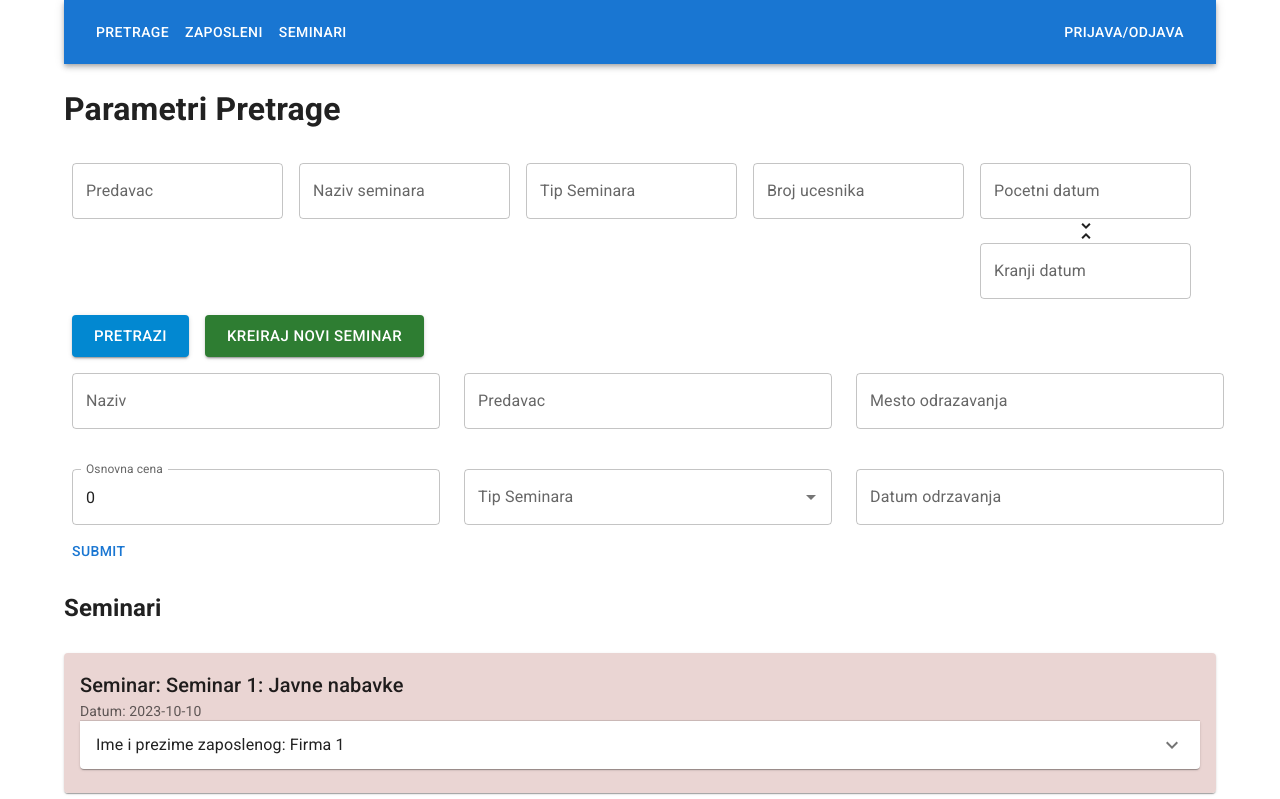
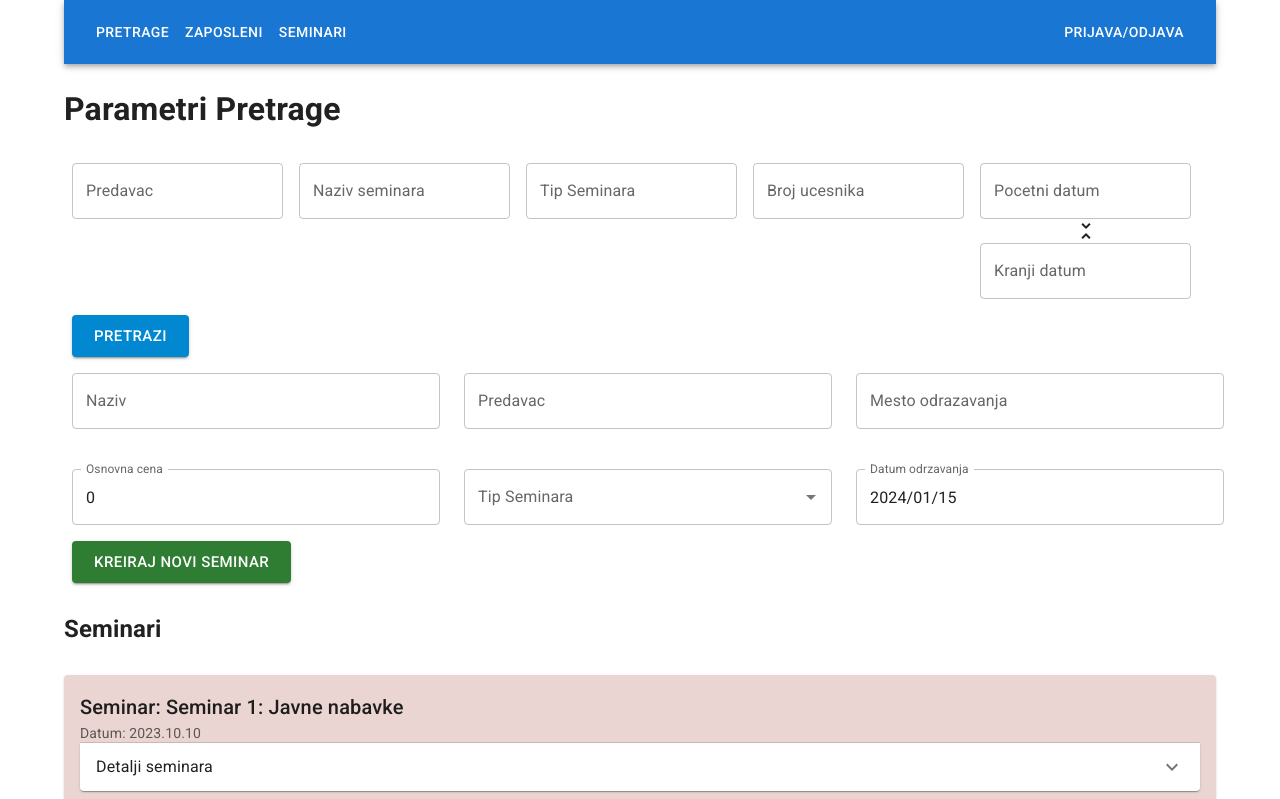
Before and after one commit to BogdanRaicevic/ied-projects, a React (Vite) app: page /seminari in a window 1280 px wide. Shown: the top 799 px of the page. Built offline with nearby package versions, Linux system fonts and the light colour scheme.

Commit message:
Add seminar to list

```diff
--- a/src/components/Forms/CreateSeminarForm/CreateSeminarForm.tsx
+++ b/src/components/Forms/CreateSeminarForm/CreateSeminarForm.tsx
@@ -3,25 +3,28 @@ import { tipoviSeminara } from "../../../fakeData/seminarsData";
 import { Controller, useForm } from "react-hook-form";
 import { DatePicker, LocalizationProvider } from "@mui/x-date-pickers";
 import { AdapterDateFns } from "@mui/x-date-pickers/AdapterDateFns";
-import { useState } from "react";
 import { Seminar, SeminarSchema } from "../../../schemas/companySchemas";
 import { zodResolver } from "@hookform/resolvers/zod";
 import Grid2 from "@mui/material/Unstable_Grid2/Grid2";
 
-export default function CreateSeminarForm() {
+interface CreateSeminarFormProps {
+  onAddSeminar: (data: any) => void;
+}
+
+export default function CreateSeminarForm({ onAddSeminar }: CreateSeminarFormProps) {
   const {
     handleSubmit,
     control,
     formState: { errors },
   } = useForm<Seminar>({
     resolver: zodResolver(SeminarSchema),
+    defaultValues: {
+      datum: new Date(),
+    },
   });
 
-  const [_seminar, setSeminar] = useState<Seminar>();
-
   const handleSaveSeminar = (data: any) => {
-    setSeminar(data);
-    console.log("seminar", data);
+    onAddSeminar(data);
   };
 
   const onError = (errors: any, e: any) => {
@@ -143,7 +146,8 @@ export default function CreateSeminarForm() {
           <Controller
             control={control}
             name="datum"
-            render={({ field }) => (
+            rules={{ required: true }}
+            render={({ field, fieldState }) => (
               <FormControl fullWidth sx={{ m: 1 }}>
                 <LocalizationProvider dateAdapter={AdapterDateFns}>
                   <DatePicker
@@ -151,7 +155,19 @@ export default function CreateSeminarForm() {
                     label="Datum odrzavanja"
                     disablePast
                     value={field.value}
-                    onChange={(newValue) => (field.value = newValue as Date)}
+                    onChange={(newValue) => {
+                      field.onChange(newValue);
+                      return newValue;
+                    }}
+                    slots={{
+                      textField: ({ ...params }) => (
+                        <TextField
+                          {...params}
+                          error={!!fieldState.invalid}
+                          helperText={fieldState.error && "Datum odrzavanja is required"}
+                        />
+                      ),
+                    }}
                   />
                 </LocalizationProvider>
               </FormControl>
@@ -159,7 +175,9 @@ export default function CreateSeminarForm() {
           ></Controller>
         </Grid2>
       </Grid2>
-      <Button type="submit">Submit</Button>
+      <Button sx={{ m: 1 }} size="large" variant="contained" color="success" type="submit">
+        Kreiraj novi seminar
+      </Button>
     </Box>
   );
 }
--- a/src/components/Seminari/EssentialSeminarData.tsx
+++ b/src/components/Seminari/EssentialSeminarData.tsx
@@ -5,7 +5,7 @@ import Grid from "@mui/system/Unstable_Grid";
 type SingleSeminar = {
   id: string;
   naziv: string;
-  datum: string;
+  datum: Date;
   predavac: string;
   tipSeminara: string;
   maloprodajnaCena: number;
@@ -25,6 +25,7 @@ type SingleSeminar = {
 export function EssentialSeminarData(item: SingleSeminar) {
   const countZaposleni = (seminar: any) => {
     let count = 0;
+    if (!seminar.ucesnici) return count;
     seminar.ucesnici.forEach((ucesnik: any) => {
       count += ucesnik.zaposleni.length;
     });
@@ -90,7 +91,7 @@ export function EssentialSeminarData(item: SingleSeminar) {
       </Grid>
       <Grid xs={3}>
         <Typography sx={{ m: 1, p: 1, fontSize: "1.5em" }} id="broj-firmi">
-          Broj Firmi: {item.ucesnici.length}
+          Broj Firmi: {item.ucesnici?.length || 0}
         </Typography>
       </Grid>
 
--- a/src/components/Seminari/UcesniciSeminara.tsx
+++ b/src/components/Seminari/UcesniciSeminara.tsx
@@ -4,7 +4,7 @@ import { Box } from "@mui/system";
 type SingleSeminar = {
   id: string;
   naziv: string;
-  datum: string;
+  datum: Date;
   predavac: string;
   tipSeminara: string;
   maloprodajnaCena: number;
@@ -41,7 +41,7 @@ export function UcesniciSeminara(item: SingleSeminar) {
     <Card sx={{ mt: 4 }}>
       <CardContent>
         <Typography>Ucesnici</Typography>
-        {item.ucesnici.map((ucesnik: any, index: number) => {
+        {item.ucesnici?.map((ucesnik: any, index: number) => {
           return (
             <List key={index}>
               <Box>
--- a/src/fakeData/seminarsData.ts
+++ b/src/fakeData/seminarsData.ts
@@ -40,7 +40,7 @@ export const fakeSeminarsOnSeminar = [
   {
     id: "seminar1",
     naziv: "Seminar 1: Javne nabavke",
-    datum: "2023-10-10",
+    datum: new Date("2023-10-10"),
     predavac: "Pera",
     tipSeminara: "Javne nabavke",
     maloprodajnaCena: 15000,
@@ -70,7 +70,7 @@ export const fakeSeminarsOnSeminar = [
     id: "seminar2",
     naziv: "Seminar 2: Zastita na radu",
     tipSeminara: "Zastita na radu",
-    datum: "2023-12-10",
+    datum: new Date("2023-12-10"),
     predavac: "Zare",
     maloprodajnaCena: 15000,
     mesto: "Novi Sad, Hotel Balkan",
--- a/src/pages/Seminari.tsx
+++ b/src/pages/Seminari.tsx
@@ -21,8 +21,9 @@ import { SetStateAction, useState } from "react";
 import { EssentialSeminarData } from "../components/Seminari/EssentialSeminarData";
 import { UcesniciSeminara } from "../components/Seminari/UcesniciSeminara";
 import CreateSeminarForm from "../components/Forms/CreateSeminarForm";
+import { format } from "date-fns";
 
-export default function () {
+export default function Seminari() {
   const parametriPretrage = () => (
     <>
       <h1>Parametri Pretrage</h1>
@@ -49,20 +50,26 @@ export default function () {
   const handleChange = (_event: any, value: SetStateAction<number>) => {
     setPage(value);
   };
+
   const itemsPerPage = 5;
-  const items = fakeSeminarsOnSeminar;
+
+  const [seminars, setSeminars] = useState([...fakeSeminarsOnSeminar]);
+  const addSeminar = (newSeminar: any) => {
+    setSeminars([newSeminar, ...seminars]);
+  };
 
   const seminariLista = () => (
     <div>
       <List>
-        {items.slice((page - 1) * itemsPerPage, page * itemsPerPage).map((item, index) => (
+        {seminars.slice((page - 1) * itemsPerPage, page * itemsPerPage).map((seminar, index) => (
           <Card key={index} sx={{ mb: 1 }}>
             <CardContent sx={{ backgroundColor: "#ead5d3" }}>
               <Typography variant="h6" component="div">
-                {"Seminar: " + item.naziv} {/* Replace with your company name variable */}
+                {"Seminar: " + seminar.naziv} {/* Replace with your company name variable */}
               </Typography>
               <Typography variant="body2" color="text.secondary">
-                {"Datum: " + item.datum} {/* Replace with your company id variable */}
+                {"Datum: " + format(seminar.datum, "yyyy.MM.dd")}
+                {/* Replace with your company id variable */}
               </Typography>
 
               <Accordion>
@@ -71,11 +78,11 @@ export default function () {
                   aria-controls="panel1a-content"
                   id="panel1a-header"
                 >
-                  <Typography>Ime i prezime zaposlenog: {item.ucesnici[0].naziv}</Typography>
+                  <Typography>Detalji seminara</Typography>
                 </AccordionSummary>
                 <AccordionDetails>
-                  <EssentialSeminarData {...item} />
-                  <UcesniciSeminara {...item} />
+                  <EssentialSeminarData {...seminar} />
+                  <UcesniciSeminara {...seminar} />
                 </AccordionDetails>
               </Accordion>
             </CardContent>
@@ -84,7 +91,7 @@ export default function () {
       </List>
       <Pagination
         sx={{ mb: 5 }}
-        count={Math.ceil(items.length / itemsPerPage)}
+        count={Math.ceil(seminars.length / itemsPerPage)}
         page={page}
         onChange={handleChange}
       />
@@ -97,10 +104,7 @@ export default function () {
       <Button sx={{ m: 1 }} size="large" variant="contained" color="info" type="submit">
         Pretrazi
       </Button>
-      <Button sx={{ m: 1 }} size="large" variant="contained" color="success" type="submit">
-        Kreiraj novi seminar
-      </Button>
-      <CreateSeminarForm></CreateSeminarForm>
+      <CreateSeminarForm onAddSeminar={addSeminar}></CreateSeminarForm>
       <h2>Seminari</h2>
       {seminariLista()}
     </>
```
